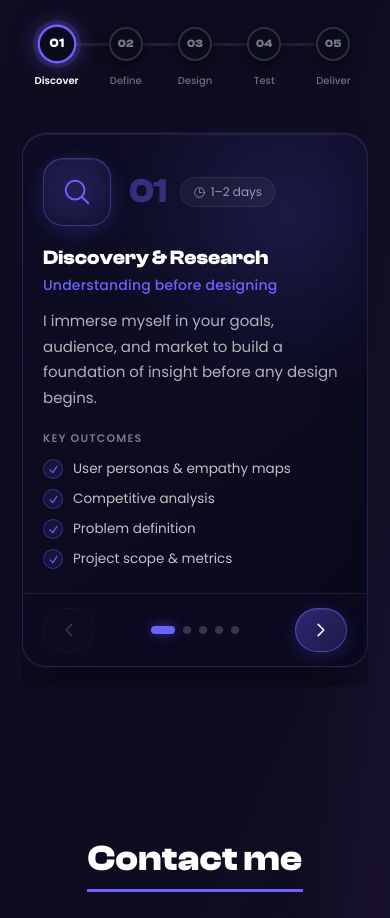
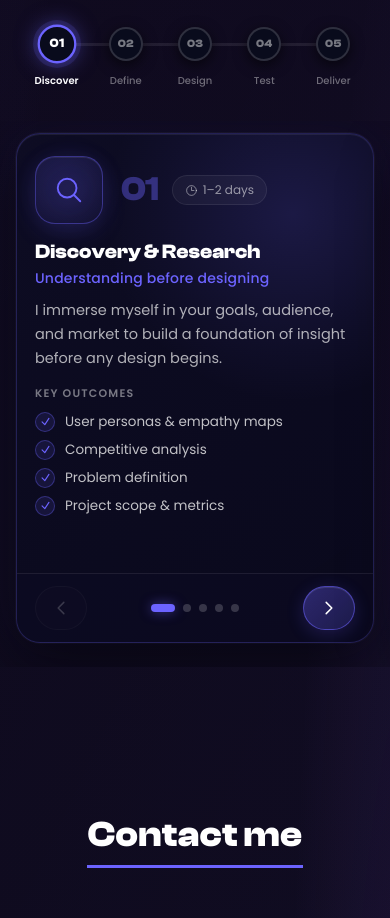
Before and after one commit to Adibmp177/portfolio, a Vue app: page / in a window 390 px wide. Shown: the part 8080-8998 px from the top of the page. Built offline with nearby package versions, Linux system fonts and the light colour scheme.

Commit message:
Design Process redesign
some small changes on the my design process section

```diff
--- a/src/components/mainSection/processSection/processSection.vue
+++ b/src/components/mainSection/processSection/processSection.vue
@@ -1,8 +1,15 @@
 <script setup>
-import { ref, onMounted, computed } from 'vue';
+import { ref, onMounted, onUnmounted, computed } from 'vue';
 
 const activeStep = ref(0);
 const panelRef = ref(null);
+const isMobile = ref(false);
+
+const checkMobile = () => {
+    if (typeof window !== 'undefined') {
+        isMobile.value = window.innerWidth <= 768;
+    }
+};
 
 const steps = [
     {
@@ -44,7 +51,7 @@ const steps = [
     {
         number: "04",
         label: "Test",
-        icon: `<svg xmlns="http://www.w3.org/2000/svg" fill="none" viewBox="0 0 24 24" stroke-width="1.5" stroke="currentColor"><path stroke-linecap="round" stroke-linejoin="round" d="M9 12.75 11.25 15 15 9.75M21 12c0 1.268-.63 2.39-1.593 3.068a3.745 3.745 0 0 1-1.043 3.296 3.745 3.745 0 0 1-3.296 1.043A3.745 3.745 0 0 1 12 21c-1.268 0-2.39-.63-3.068-1.593a3.746 3.746 0 0 1-3.296-1.043 3.745 3.745 0 0 1-1.043-3.296A3.745 3.745 0 0 1 12 3c1.268 0 2.39.63 3.068 1.593a3.746 3.746 0 0 1 3.296 1.043 3.746 3.746 0 0 1 1.043 3.296A3.745 3.745 0 0 1 12 3c1.268 0 2.39.63 3.068 1.593a3.746 3.746 0 0 1 3.296 1.043 3.746 3.746 0 0 1 1.043 3.296A3.745 3.745 0 0 1 21 12Z" /></svg>`,
+        icon: `<svg xmlns="http://www.w3.org/2000/svg" fill="none" viewBox="0 0 24 24" stroke-width="1.5" stroke="currentColor"><path stroke-linecap="round" stroke-linejoin="round" d="M9 12.75 11.25 15 15 9.75M21 12c0 1.268-.63 2.39-1.593 3.068a3.745 3.745 0 0 1-1.043 3.296 3.745 3.745 0 0 1-3.296 1.043A3.745 3.745 0 0 1 12 21c-1.268 0-2.39-.63-3.068-1.593a3.746 3.746 0 0 1-3.296-1.043 3.745 3.745 0 0 1-1.043-3.296A3.745 3.745 0 0 1 12 3c1.268 0 2.39.63 3.068 1.593a3.746 3.746 0 0 1 3.296 1.043 3.746 3.746 0 0 1 1.043 3.296A3.746 3.746 0 0 1 1.043 3.296A3.745 3.745 0 0 1 21 12Z" /></svg>`,
         title: "Test & Validate",
         subtitle: "Real users, real feedback",
         description: "Designs are pressure-tested through usability sessions and feedback loops — refining until the experience feels effortless.",
@@ -142,6 +149,11 @@ function handleTouchEnd() {
 }
 
 onMounted(() => {
+    checkMobile();
+    if (typeof window !== 'undefined') {
+        window.addEventListener('resize', checkMobile);
+    }
+
     const Observer = new IntersectionObserver((entries) => {
         entries.forEach(entry => {
             if (entry.isIntersecting) {
@@ -155,6 +167,12 @@ onMounted(() => {
 
     const wrapper = document.querySelector('.process--wrapper');
     if (wrapper) Observer.observe(wrapper);
+});
+
+onUnmounted(() => {
+    if (typeof window !== 'undefined') {
+        window.removeEventListener('resize', checkMobile);
+    }
 });
 </script>
 
@@ -199,7 +217,9 @@ onMounted(() => {
                 <div
                     class="carousel-track"
                     :style="{
-                        transform: `translateX(calc(-${activeStep * 100}% - ${activeStep * 24}px + ${dragOffsetX}px))`,
+                        transform: isMobile
+                            ? `translateX(calc(-${activeStep * 100}% + ${dragOffsetX}px))`
+                            : `translateX(calc(-${activeStep * 100}% - ${activeStep * 24}px + ${dragOffsetX}px))`,
                         transition: isDragging ? 'none' : 'transform 0.45s cubic-bezier(0.22, 1, 0.36, 1)'
                     }"
                 >
@@ -444,8 +464,8 @@ onMounted(() => {
     position: relative;
     touch-action: pan-y;
     user-select: none;
-    padding: 10px 0 20px;
-    margin: -10px 0 -20px;
+    padding: 12px 0 24px;
+    margin: -12px 0 -24px;
 }
 
 .carousel-track {
@@ -467,11 +487,11 @@ onMounted(() => {
     display: flex;
     flex-direction: column;
     justify-content: space-between;
-    height: 430px;
+    height: 390px;
     background: linear-gradient(145deg, rgba(14, 13, 36, 0.94) 0%, rgba(10, 9, 28, 0.98) 100%);
     border: 1px solid rgba(var(--panel-rgb), 0.25);
     border-radius: 24px;
-    padding: 38px 44px 0;
+    padding: 34px 44px 0;
     backdrop-filter: blur(20px);
     box-shadow:
         0 24px 60px rgba(0, 0, 0, 0.55),
@@ -496,7 +516,7 @@ onMounted(() => {
 
 .panel-body {
     display: flex;
-    gap: 40px;
+    gap: 36px;
     flex: 1;
     min-height: 0;
     position: relative;
@@ -594,14 +614,14 @@ onMounted(() => {
 }
 
 .step-header {
-    margin-bottom: 12px;
+    margin-bottom: 10px;
 }
 .step-title {
     font-family: var(--font-display);
-    font-size: clamp(22px, 2.8vw, 28px);
+    font-size: clamp(22px, 2.5vw, 27px);
     font-weight: 700;
     color: #fff;
-    margin: 0 0 5px;
+    margin: 0 0 4px;
     line-height: 1.2;
 }
 .step-subtitle {
@@ -613,16 +633,16 @@ onMounted(() => {
 }
 
 .step-description {
-    font-size: 15px;
+    font-size: 14.5px;
     color: rgba(255, 255, 255, 0.68);
-    line-height: 1.7;
-    margin: 0 0 20px;
+    line-height: 1.65;
+    margin: 0;
 }
 
 /* Outcomes */
 .outcomes-section {
-    margin-top: auto;
-    padding-bottom: 8px;
+    margin-top: 30px;
+    margin-bottom: 16px;
 }
 .outcomes-label {
     font-size: 11px;
@@ -630,13 +650,13 @@ onMounted(() => {
     color: rgba(255, 255, 255, 0.45);
     text-transform: uppercase;
     letter-spacing: 1.2px;
-    margin-bottom: 12px;
+    margin-bottom: 10px;
 }
 .outcomes-list {
     list-style: none;
     display: grid;
     grid-template-columns: 1fr 1fr;
-    gap: 10px 22px;
+    gap: 8px 22px;
     padding: 0;
     margin: 0;
 }
@@ -673,7 +693,7 @@ onMounted(() => {
     justify-content: space-between;
     width: calc(100% + 88px);
     margin: 0 -44px;
-    padding: 16px 44px;
+    padding: 15px 44px;
     border-top: 1px solid rgba(255, 255, 255, 0.08);
     background: rgba(13, 11, 38, 0.4);
     position: relative;
@@ -764,13 +784,12 @@ onMounted(() => {
 ═══════════════════════════════════════ */
 @media screen and (max-width: 900px) {
     .step-panel-box {
-        height: auto;
-        min-height: 480px;
-        padding: 30px 28px 0;
+        height: 500px;
+        padding: 28px 26px 0;
     }
     .panel-body {
         flex-direction: column;
-        gap: 20px;
+        gap: 16px;
     }
     .panel-left {
         flex-direction: row;
@@ -779,14 +798,38 @@ onMounted(() => {
         justify-content: flex-start;
     }
     .step-meta { flex-direction: row; align-items: center; gap: 14px; }
+    .outcomes-section {
+        margin-top: 16px;
+        margin-bottom: 20px;
+    }
     .panel-nav-bar {
-        width: calc(100% + 56px);
-        margin: 20px -28px 0;
-        padding: 16px 28px;
+        width: calc(100% + 52px);
+        margin: 0 -26px;
+        padding: 14px 26px;
     }
 }
 
 @media screen and (max-width: 768px) {
+    /* Full bleed breakout on mobile so swipe goes edge-to-edge of phone screen */
+    .process-carousel-viewport {
+        width: 100vw;
+        position: relative;
+        left: 50%;
+        right: 50%;
+        margin-left: -50vw;
+        margin-right: -50vw;
+        padding: 12px 0 24px;
+    }
+    .carousel-track {
+        gap: 0;
+    }
+    .single-step-card {
+        flex: 0 0 100vw;
+        width: 100vw;
+        min-width: 100vw;
+        box-sizing: border-box;
+        padding: 0 20px;
+    }
     .timeline-nav {
         overflow: visible;
         padding: 12px 0 8px;
@@ -816,15 +859,23 @@ onMounted(() => {
 }
 
 @media screen and (max-width: 480px) {
+    .single-step-card {
+        padding: 0 16px;
+    }
     .step-panel-box {
-        padding: 24px 20px 0;
+        height: 510px;
+        padding: 22px 18px 0;
     }
     .panel-left { flex-wrap: wrap; }
     .step-title { font-size: 20px; }
+    .outcomes-section {
+        margin-top: 14px;
+        margin-bottom: 16px;
+    }
     .panel-nav-bar {
-        width: calc(100% + 40px);
-        margin: 16px -20px 0;
-        padding: 14px 20px;
+        width: calc(100% + 36px);
+        margin: 0 -18px;
+        padding: 12px 18px;
     }
     .node-circle {
         width: 34px;
```
